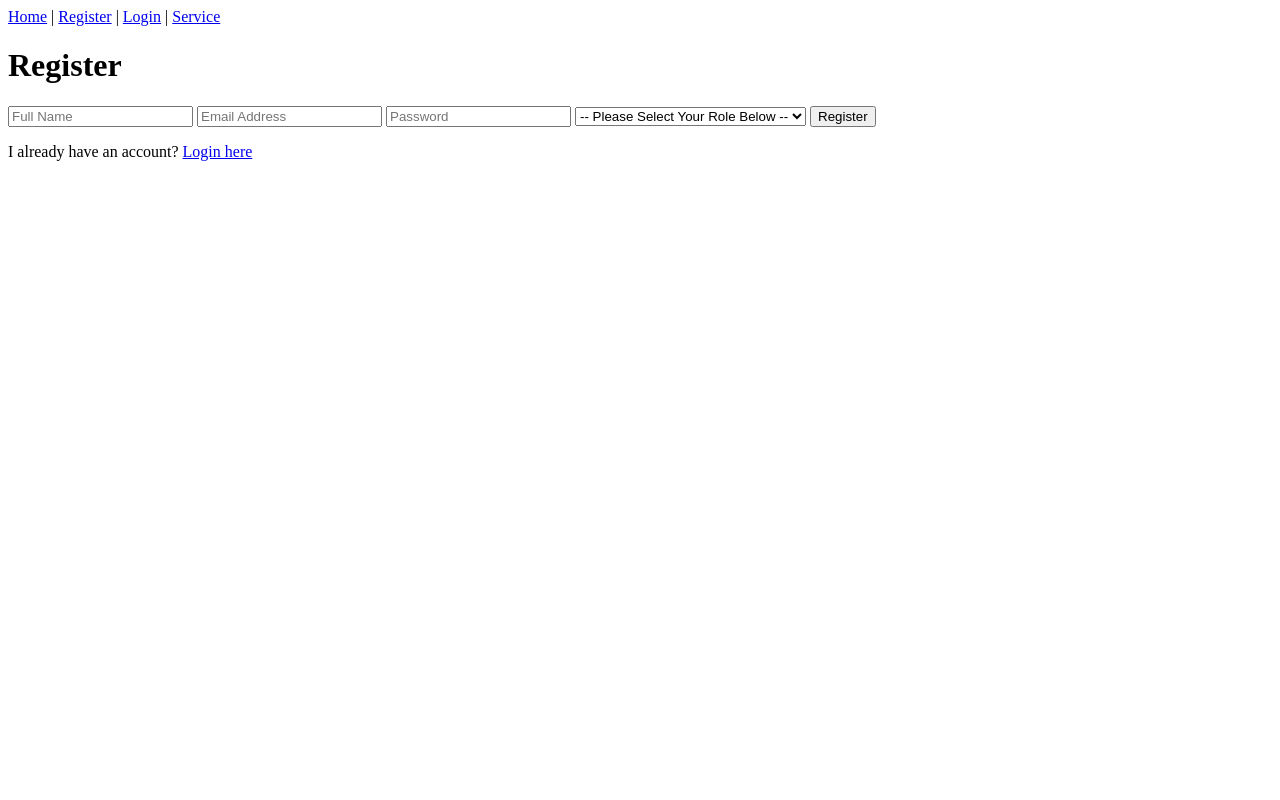
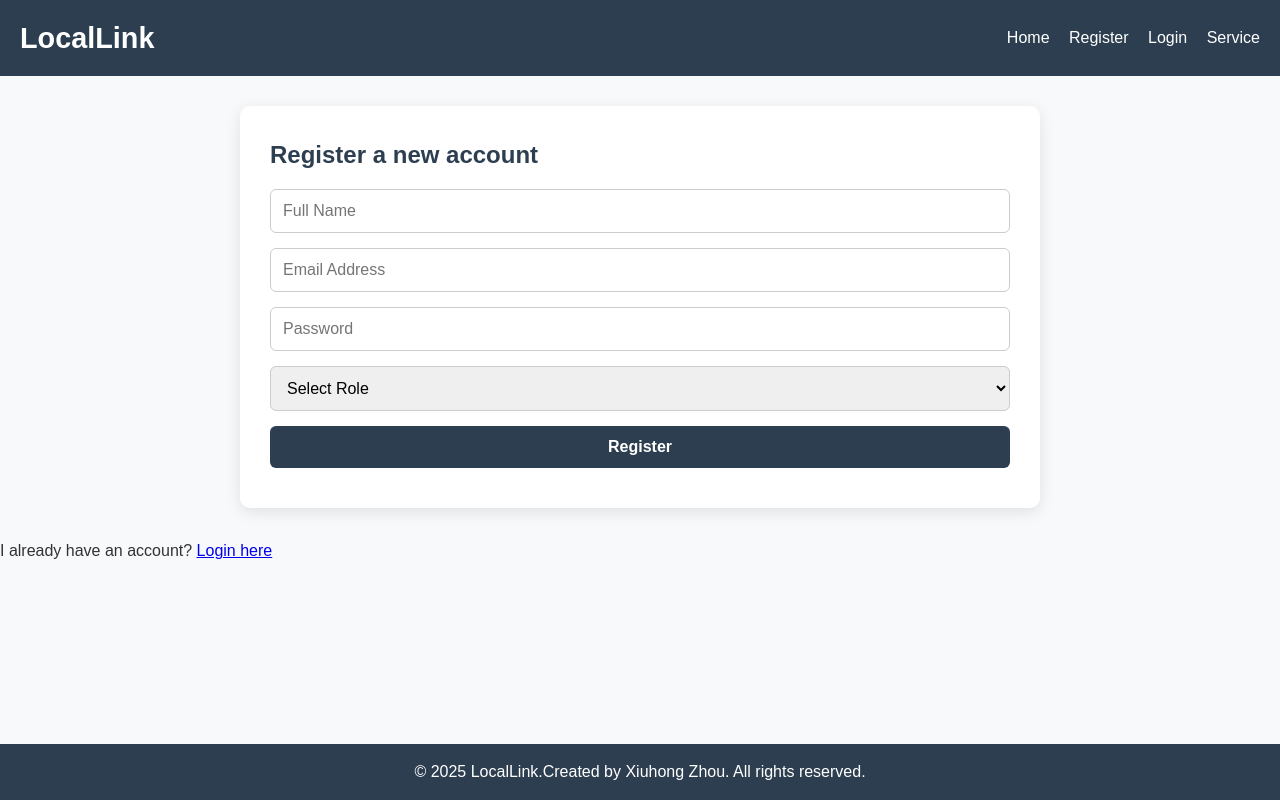
Before and after one commit to suhong777/LocalLink, a website: page client/register.html in a window 1280 px wide. Drawn offline with Linux system fonts and the light colour scheme.

Commit message:
back up front end

```diff
--- a/client/css/style.css
+++ b/client/css/style.css
@@ -0,0 +1,175 @@
+/*default style for all my LocalLinkpages*/
+* {
+  margin: 0;
+  padding: 0;
+  box-sizing: border-box;
+}
+
+body {
+  font-family: 'Poppins', sans-serif; /*the font family downloaded from google, learn from w3school https://www.w3schools.com/howto/howto_google_fonts.asp */
+  background: #f8f9fa;
+  color: #333;
+  line-height: 1.6;
+  padding-bottom: 60px;
+}
+
+/* Navbar */
+nav {
+  background-color: #2c3e50;
+  color: white;
+  padding: 15px 20px;
+  display: flex;
+  justify-content: space-between;
+  align-items: center;
+}
+
+nav span {
+  font-size: 1.5em;
+  font-weight: bold;
+}
+
+.nav-logo {
+  font-size: 1.2em;
+  font-weight: bold;
+  text-decoration: none;
+  color: white;
+}
+
+nav div a {
+  color: white;
+  text-decoration: none;
+  margin-left: 15px;
+  font-weight: 500;
+  transition: color 0.3s;
+}
+
+nav div a:hover {
+  color: #5e7f24;
+}
+
+
+/* Main content */
+#content {
+  max-width: 800px;
+  margin: 30px auto;
+  background: white;
+  padding: 30px;
+  border-radius: 10px;
+  box-shadow: 0 4px 15px rgba(0, 0, 0, 0.1);
+}
+
+h2 {
+  color: #2c3e50;
+  margin-bottom: 15px;
+}
+
+/* Forms */
+form {
+  display: flex;
+  flex-direction: column;
+  gap: 15px;
+}
+
+form input,
+form select,
+form button,
+form textarea {
+  padding: 12px;
+  border: 1px solid #ccc;
+  border-radius: 6px;
+  font-size: 1em;
+}
+
+form button {
+  background-color:#2c3e50;;
+  color: white;
+  border: none;
+  cursor: pointer;
+  font-weight: bold;
+  transition: background 0.3s;
+}
+
+form button:hover {
+  background-color:#5e7f24;;
+}
+
+/* Message paragraphs */
+#registerMessage,
+#loginMessage,
+#serviceMessage {
+  margin-top: 10px;
+  font-weight: bold;
+}
+
+/* Service & booking blocks */
+div[style*="border:1px solid"] {
+  background-color: #f4f4f4;
+  border-radius: 8px;
+}
+
+/* Footer */
+footer {
+  position: fixed;
+  bottom: 0;
+  width: 100%;
+  background-color: #2c3e50;
+  color: white;
+  text-align: center;
+  padding: 15px 0;
+}
+
+/* style for index page*/
+.services-section {
+  padding: 40px 20px;
+  max-width: 1000px;
+  margin: auto;
+}
+
+.service-listings {
+  display: grid;
+  grid-template-columns: repeat(auto-fit, minmax(280px, 1fr));
+  gap: 20px;
+  margin-top: 20px;
+}
+
+.service-card {
+  border: 1px solid #ddd;
+  border-radius: 12px;
+  padding: 20px;
+  box-shadow: 0 4px 10px rgba(0,0,0,0.1);
+  background-color: #fff;
+  transition: transform 0.2s ease;
+}
+
+.service-card:hover {
+  transform: translateY(-5px);
+}
+
+.service-card h3 {
+  margin-bottom: 10px;
+  color: #2c3e50;
+}
+
+.service-card p {
+  color: #555;
+}
+
+.auth-prompt {
+  margin-top: 30px;
+  text-align: center;
+}
+
+.auth-prompt p {
+  font-size: 1.1em;
+}
+
+.btn-link {
+  text-decoration: none;
+  font-weight: bold;
+  color: #4CAF50;
+}
+
+.btn-link:hover {
+  text-decoration: underline;
+  color: #388E3C;
+}
--- a/client/register.html
+++ b/client/register.html
@@ -9,28 +9,37 @@
 </head>
 <body>
     <nav>
-        <a href="index.html">Home</a> |
-        <a href="register.html">Register</a> |
-        <a href="login.html">Login</a> |
+    <span><a href="index.html" class="nav-logo">LocalLink</span></a>
+    <div>
+      <a href="index.html">Home</a>
+      <a href="register.html">Register</a>
+      <a href="login.html">Login</a>
       <a href="dashboard.html">Service</a>
+    </div>
   </nav>
-  <h1>Register</h1>
+
+  <div id="content">
+    <h2>Register a new account</h2>
     <form id="registerForm">
       <input type="text" name="name" placeholder="Full Name" required />
       <input type="email" name="email" placeholder="Email Address" required />
       <input type="password" name="password" placeholder="Password" required />
       <select name="role" required>
-      <option value="">-- Please Select Your Role Below --</option>
+        <option value="">Select Role</option>
         <option value="customer">Customer</option>
         <option value="provider">Service Provider</option>
       </select>
       <button type="submit">Register</button>
     </form>
-
-  <p id="message"></p>
+    <p id="registerMessage"></p>
+  </div>
 
   <p>I already have an account? <a href="login.html">Login here</a></p>
 
   <script src="js/register.js"></script>
+
+  <footer>
+    &copy; 2025 LocalLink.Created by Xiuhong Zhou. All rights reserved.
+  </footer>
 </body>
 </html>
```
Also changed, not shown: client/dashboard.html (+15 -9 lines), client/index.html (+18 -8 lines), client/login.html (+18 -8 lines). Lines whose indentation alone changed are shown as unchanged.
